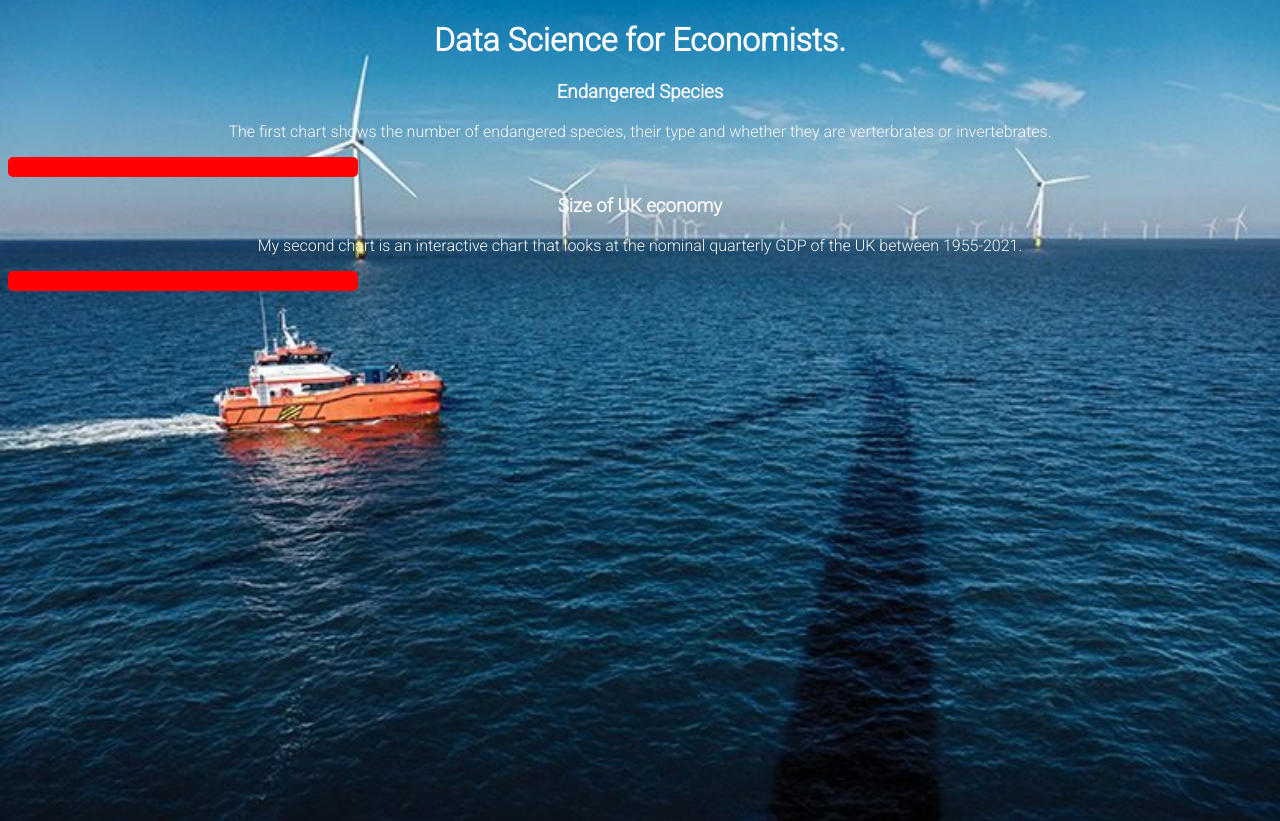
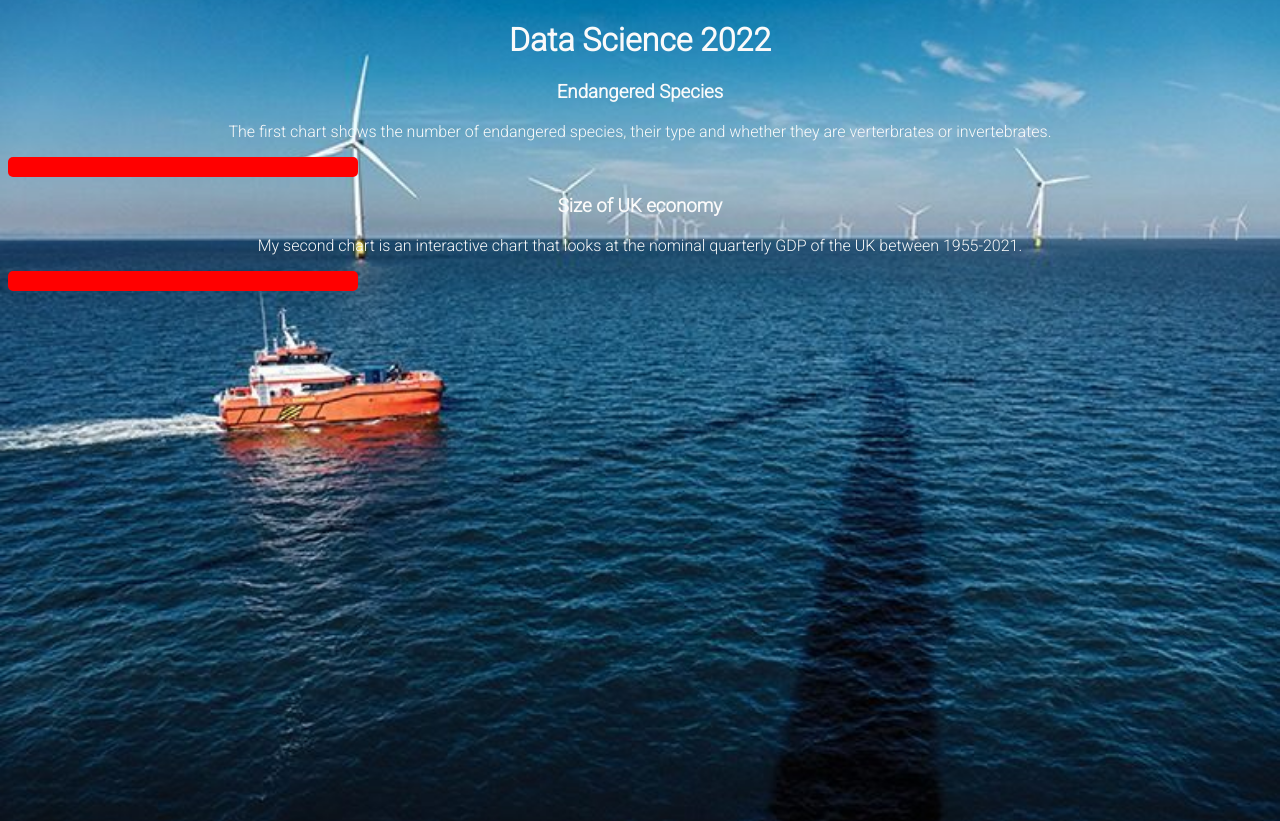
Before and after one commit to RRB2023/RRB2023.github.io, a plain HTML site: page index.html in a window 1280 px wide. Drawn offline with Linux system fonts and the light colour scheme; a script that the page names is missing.

Commit message:
Changing heading

```diff
--- a/index.html
+++ b/index.html
@@ -25,7 +25,7 @@
 <body>
     <!-- A div that contains a group of items for week 1. Can be useful for setting background colours etc.  -->
     <div class="myWeek1">
-        <h1>Data Science for Economists.</h1>
+        <h1>Data Science 2022</h1>
 
         <h3>Endangered Species</h3>
         <p>The first chart shows the number of endangered species, their type and whether they are verterbrates or invertebrates.</p>
```
